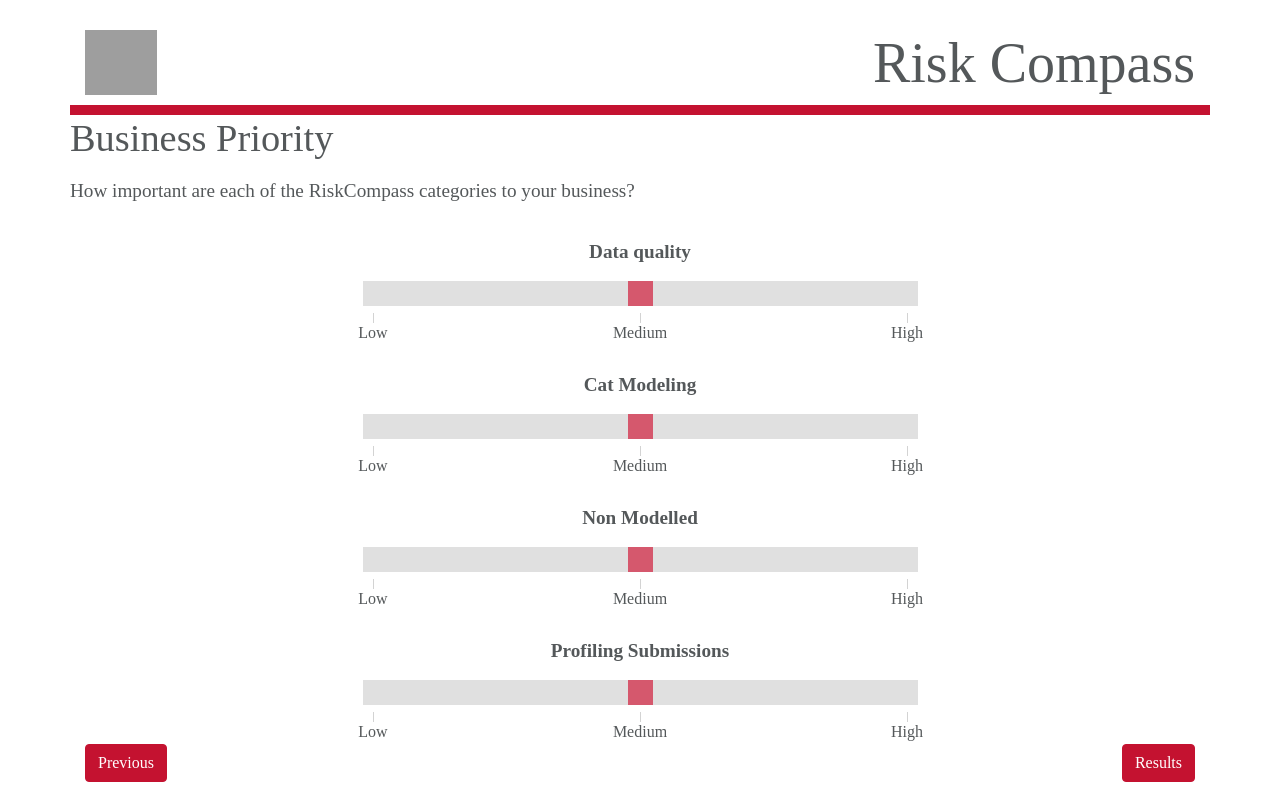
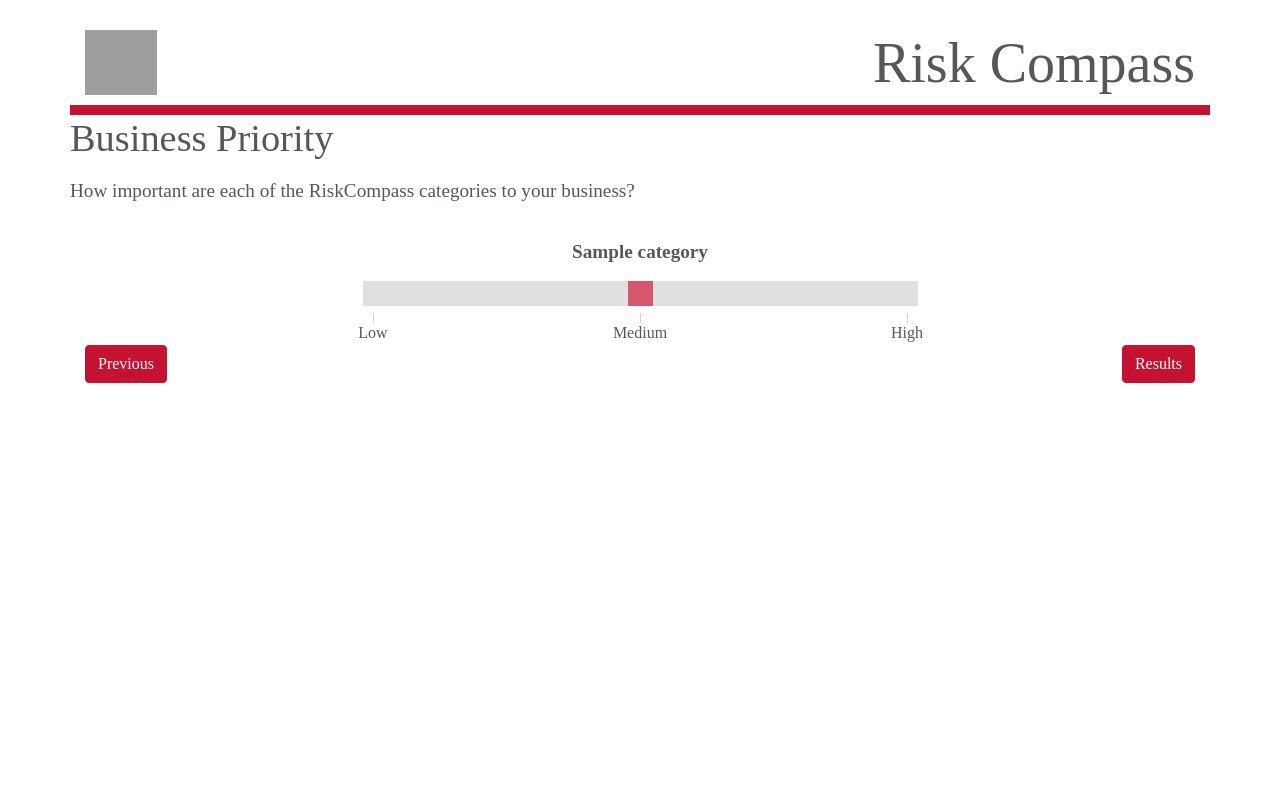
Before and after one commit to anishpatelwork/RiskCompass, a Django app: template compass/templates/businessPriority.html in a window 1280 px wide. Run offline with Django 3.2, Linux system fonts and the light colour scheme; the template is opened without the code that fills it: values that come from a table or form of the project are taken from there, others are empty; tables that the repository leaves empty hold one stand-in row (values such as "Sample post"); some libraries are stand-ins or nearby versions; grey boxes are pictures that could not be loaded.

Commit message:
Get business priority values flowing through

```diff
--- a/compass/forms.py
+++ b/compass/forms.py
@@ -47,35 +47,26 @@ class AnswerChoiceForm(forms.ModelForm):
         self.fields["answer"].queryset = answers
 
 
-class BusinessPriorityForm(forms.ModelForm):
-    data_quality = forms.IntegerField(widget=forms.NumberInput(attrs={'type':'range', 'value': '1', 'min': '1', 'max': '3'}), required=True)
-    cat_modeling = forms.IntegerField(widget=forms.NumberInput(attrs={'type':'range', 'value': '1', 'min': '1', 'max': '3'}), required=True)
-    non_modelled = forms.IntegerField(widget=forms.NumberInput(attrs={'type':'range', 'value': '1', 'min': '1', 'max': '3'}), required=True)
-    profiling_submissions = forms.IntegerField(widget=forms.NumberInput(attrs={'type':'range', 'value': '1', 'min': '1', 'max': '3'}), required=True)
+# class BusinessPriorityForm(forms.ModelForm):
 
-    class Meta:
-        model = Business_Priority
-        fields = ('data_quality', 'cat_modeling', 'non_modelled', 'profiling_submissions')
+#     class Meta:
+#         model = Business_Priority
+#         fields = '__all__'
 
-    def __init__(self, *args, **kwargs):
-        super(BusinessPriorityForm, self).__init__(*args, **kwargs)
-        self.fields['data_quality'].widget.attrs = {
-            'class': 'slider',
-            'min': 1,
-            'max': 3,
-            'value': 2}
-        self.fields['cat_modeling'].widget.attrs = {
-            'class': 'slider',
-            'min': 1,
-            'max': 3,
-            'value': 2}
-        self.fields['non_modelled'].widget.attrs = {
-            'class': 'slider',
-            'min': 1,
-            'max': 3,
-            'value': 2}
-        self.fields['profiling_submissions'].widget.attrs = {
-            'class': 'slider',
-            'min': 1,
-            'max': 3,
-            'value': 2}
+#     def __init__(self, categories, *args, **kwargs):
+#         super(BusinessPriorityForm, self).__init__(*args, **kwargs)
+#         for category in categories:
+#             field = forms.IntegerField(widget=forms.NumberInput(attrs={'type':'range', 'value': '2', 'min': '1', 'max': '3'}), required=True)
+#             self.fields[' %s' % (category)] = field
+#             self.fields[' %s' % (category)].widget.attrs = {
+#                 'class': 'slider',
+#                 'min': 1.0,
+#                 'max':3.0,
+#                 'value': 2.0,
+#                 'step': 0.1
+#             }
+
+#     def categories(self):
+#         for name in self.fields:
+#             if name.startswith(' '):
+#                 yield(self[name])
--- a/compass/models.py
+++ b/compass/models.py
@@ -94,15 +94,9 @@ class Question_choice(models.Model):
 
 
 class Business_Priority(models.Model):
-    data_quality = models.CharField(max_length=50)
-    cat_modeling = models.CharField(max_length=50)
-    non_modelled = models.CharField(max_length=50)
-    profiling_submissions = models.CharField(max_length=50)
+    category = models.ForeignKey(Category, related_name='business_priority', on_delete=models.CASCADE)
+    score = models.DecimalField(max_digits=2, decimal_places=1)
     results = models.OneToOneField(Results, related_name='business_priority', on_delete=models.CASCADE)
 
     class Meta:
         verbose_name_plural = "Business Priorities"
-
-    def __str__(self):
-        return ("Data Quality: %s \n Cat Modeling: %s \n Non Modelled: %s \n Profile Submissions: %s" %
-                (self.data_quality, self.cat_modeling, self.non_modelled, self.profiling_submissions))
--- a/compass/templates/businessPriority.html
+++ b/compass/templates/businessPriority.html
@@ -18,34 +18,16 @@
     <form action="" method="post" name="rating">
         {% csrf_token %}
         <div class="range" id="Sliders">
-            <h2 class="headers-slider"><b>Data quality</b></h2>
-            {{ form.data_quality}}
-            <div class="sliderticks">
-                <p>Low</p>
-                <p>Medium</p>
-                <p>High</p>
-            </div>
-            <h2 class="headers-slider"><b>Cat Modeling</b></h2>
-            {{ form.cat_modeling}}
-            <div class="sliderticks">
-                <p>Low</p>
-                <p>Medium</p>
-                <p>High</p>
-            </div>
-            <h2 class="headers-slider"><b>Non Modelled</b></h2>
-            {{ form.non_modelled}}
-            <div class="sliderticks">
-                <p>Low</p>
-                <p>Medium</p>
-                <p>High</p>
-            </div>
-            <h2 class="headers-slider"><b>Profiling Submissions</b></h2>
-            {{ form.profiling_submissions}}
-            <div class="sliderticks">
-                <p>Low</p>
-                <p>Medium</p>
-                <p>High</p>
-            </div>
+            {% for category in categories %}
+
+                <h2 class="headers-slider"><b>{{category}}</b></h2>
+                <input type="range" class="slider" name="{{category}}" id="slider{{category}}" min=1.0 max=3.0 value=2.0 step=0.1>
+                <div class="sliderticks">
+                        <p>Low</p>
+                        <p>Medium</p>
+                        <p>High</p>
+                </div>
+            {% endfor %}
         </div>
 
         <div>
```
Also changed, not shown: compass/views.py (+27 -27 lines), test_data/setup_test_env.txt (added, +8 -0 lines), compass/migrations/0001_initial.py.
